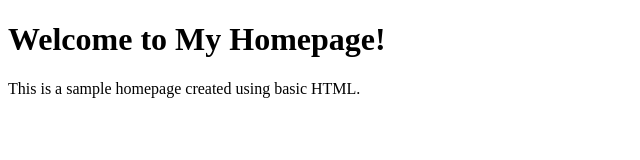
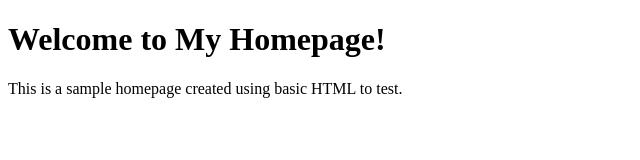
Before and after one commit to RSG2025/PWPractise, a plain HTML site: page index.html in a window 1280 px wide. Shown: the full height of the page, 0-640 px from the left. Drawn offline with Linux system fonts and the light colour scheme.

Commit message:
Update and rename Index.html to index.html

```diff
--- a/Index.html
+++ b/index.html
@@ -2,6 +2,6 @@
 <html lang="en">
 <body>
     <h1>Welcome to My Homepage!</h1>
-    <p>This is a sample homepage created using basic HTML.</p>
+    <p>This is a sample homepage created using basic HTML to test.</p>
 </body>
 </html>
```
